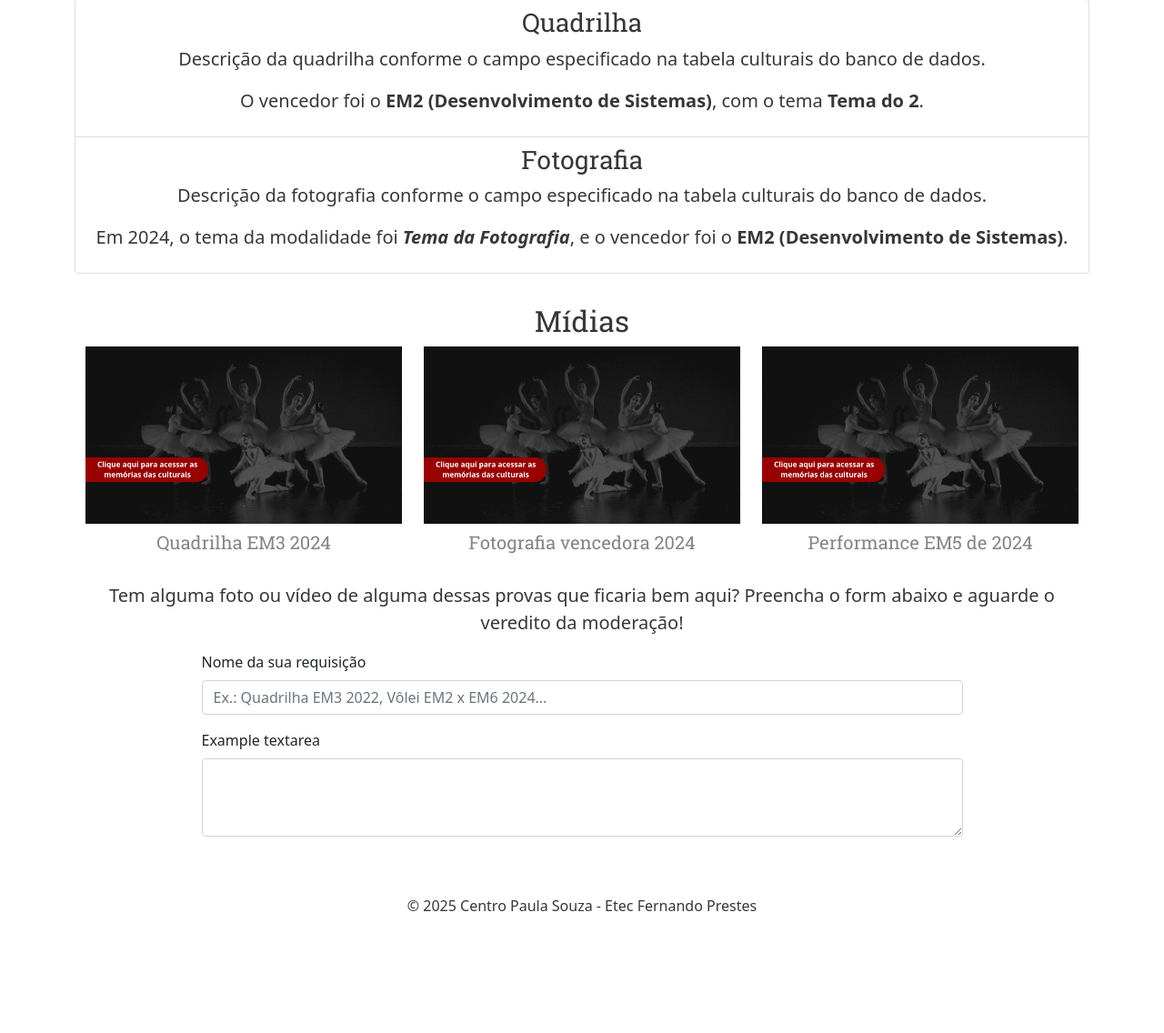
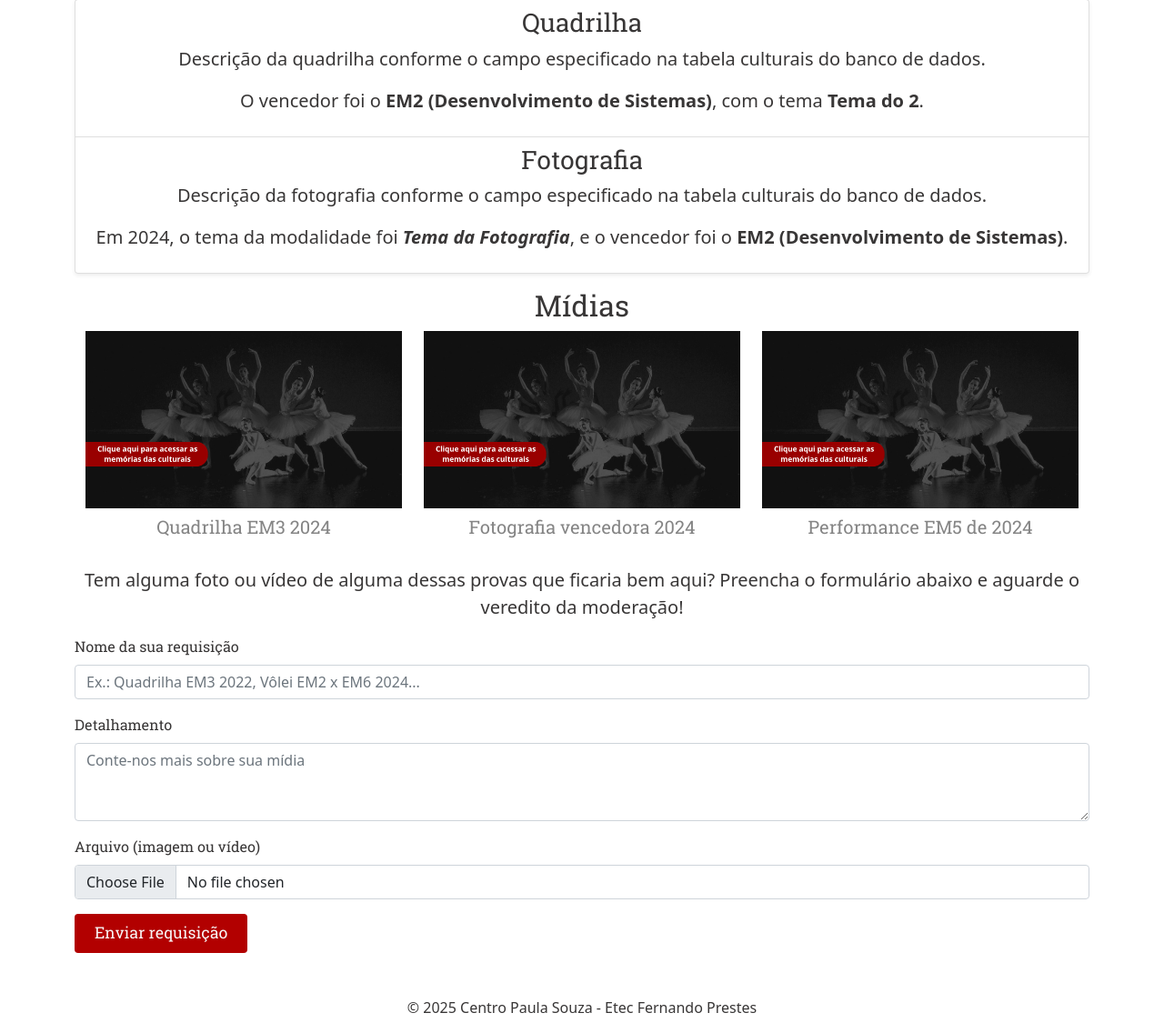
Before and after one commit to s1lv3r10/fprelembra, a PHP site: page /culturais/2024/ in a window 1280 px wide. Shown: the part 205-1341 px from the top of the page at 91% size. Before the commit the page ends 1207 px from the top, so only its background shows below. Run offline with PHP 8.4, Linux system fonts and the light colour scheme.

Commit message:
nhe sla se tem mais algo

```diff
--- a/css/style.css
+++ b/css/style.css
@@ -93,7 +93,8 @@ p {
 }
 
 .anos button:hover,
-.card-footer:hover
+.card-footer:hover,
+.req button:hover
 {
     background-color: var(--cps-vermelho-escuro);
     color: var(--cps-cinza-claro);
@@ -108,3 +109,20 @@ p {
     max-width: inherit;
     max-height: inherit;
 }
+
+.req button {
+    background-color: var(--cps-vermelho-principal);
+    color: var(--cps-prata-base);
+
+    font-size: 1.1em;
+    font-family: 'RobotoSlab-Regular';
+
+    padding-block: 0.4em;
+    padding-inline: 1.2em;
+}
+
+.req label {
+    font-family: 'RobotoSlab-Regular';
+
+    color: var(--cps-cinza-principal);
+}
--- a/culturais/2024/index.php
+++ b/culturais/2024/index.php
@@ -14,7 +14,8 @@
             <p class="fs-5">
                 Nas Culturais de 2024, ocorreram as seguintes provas:
             </p>
-            <ul class="list-group w-100">
+
+            <ul class="list-group w-100 mb-3 shadow-sm">
                 <li class="list-group-item">
                     <h3 class="emtitulo">Quadrilha</h3>
                     <p class="fs-5">
@@ -34,7 +35,43 @@
                     </p>
                 </li>
             </ul>
-            <hr>
+
+            <!-- <div class="accordion w-100 mb-3" id="modalidades">
+                <div class="accordion-item">
+                    <h2 class="accordion-header">
+                        <button class="accordion-button collapsed" type="button" data-bs-toggle="collapse" data-bs-target="#quadrilha">
+                            Quadrilha
+                        </button>
+                    </h2>
+                    <div id="quadrilha" class="accordion-collapse collapse" data-bs-parent="#modalidades">
+                        <div class="accordion-body">
+                            <p class="fs-5">
+                                Descrição da quadrilha conforme o campo especificado na tabela culturais do banco de dados.
+                            </p>
+                            <p class="fs-5">
+                                O vencedor foi o <strong>EM2 (Desenvolvimento de Sistemas)</strong>, com o tema <strong>Tema do 2</strong>.
+                            </p>
+                        </div>
+                    </div>
+                </div>
+                <div class="accordion-item">
+                    <h2 class="accordion-header">
+                        <button class="accordion-button collapsed" type="button" data-bs-toggle="collapse" data-bs-target="#foto">
+                            Fotografia
+                        </button>
+                    </h2>
+                    <div id="foto" class="accordion-collapse collapse" data-bs-parent="#foto">
+                        <div class="accordion-body">
+                            <p class="fs-5">
+                                Descrição da fotografia conforme o campo especificado na tabela culturais do banco de dados.
+                            </p>
+                            <p class="fs-5">
+                                Em 2024, o tema da modalidade foi <strong><i>Tema da Fotografia</i></strong>, e o vencedor foi o <strong>EM2 (Desenvolvimento de Sistemas)</strong>.
+                            </p>
+                        </div>
+                    </div>
+                </div>
+            </div> -->
             <h2 class="emtitulo">Mídias</h2>
             <div class="midias container w-100">
                 <div class="row gy-4 justify-content-center">
@@ -53,18 +90,23 @@
                 </div>
             </div>
             <p class="fs-5 mt-4">
-                Tem alguma foto ou vídeo de alguma dessas provas que ficaria bem aqui? Preencha o form abaixo e aguarde
+                Tem alguma foto ou vídeo de alguma dessas provas que ficaria bem aqui? Preencha o formulário abaixo e aguarde
                 o veredito da moderação!
             </p>
-            <form action="#" class="w-75 text-start">
+            <form action="#" class="req w-100 text-start">
                 <div class="mb-3">
                     <label for="exampleFormControlInput1" class="form-label">Nome da sua requisição</label>
                     <input type="email" class="form-control" id="exampleFormControlInput1" placeholder="Ex.: Quadrilha EM3 2022, Vôlei EM2 x EM6 2024...">
                 </div>
                 <div class="mb-3">
-                    <label for="exampleFormControlTextarea1" class="form-label">Example textarea</label>
-                    <textarea class="form-control" id="exampleFormControlTextarea1" rows="3"></textarea>
+                    <label for="exampleFormControlTextarea1" class="form-label">Detalhamento</label>
+                    <textarea class="form-control" id="exampleFormControlTextarea1" rows="3" placeholder="Conte-nos mais sobre sua mídia"></textarea>
                 </div>
+                <div class="mb-3">
+                    <label for="formFile" class="form-label">Arquivo (imagem ou vídeo)</label>
+                    <input class="form-control" type="file" id="formFile">
+                </div>
+                <button type="submit" class="btn">Enviar requisição</button>
             </form>
         </main>
     </body>
--- a/index.php
+++ b/index.php
@@ -65,7 +65,7 @@
                     </p>
                 </div>
                 <div class="card-footer">
-                    <a href="#" class="btn w-100 h-100">Ir até a página de culturais</a>
+                    <a href="./filantropicas/" class="btn w-100 h-100">Ir até a página de filantropicas</a>
                 </div>
             </div>
             <div class="card">
@@ -77,7 +77,7 @@
                     </p>
                 </div>
                 <div class="card-footer">
-                    <a href="#" class="btn w-100 h-100">Ir até a página de filantropicas</a>
+                    <a href="./culturais/" class="btn w-100 h-100">Ir até a página de culturais</a>
                 </div>
             </div>
         </div>
```
